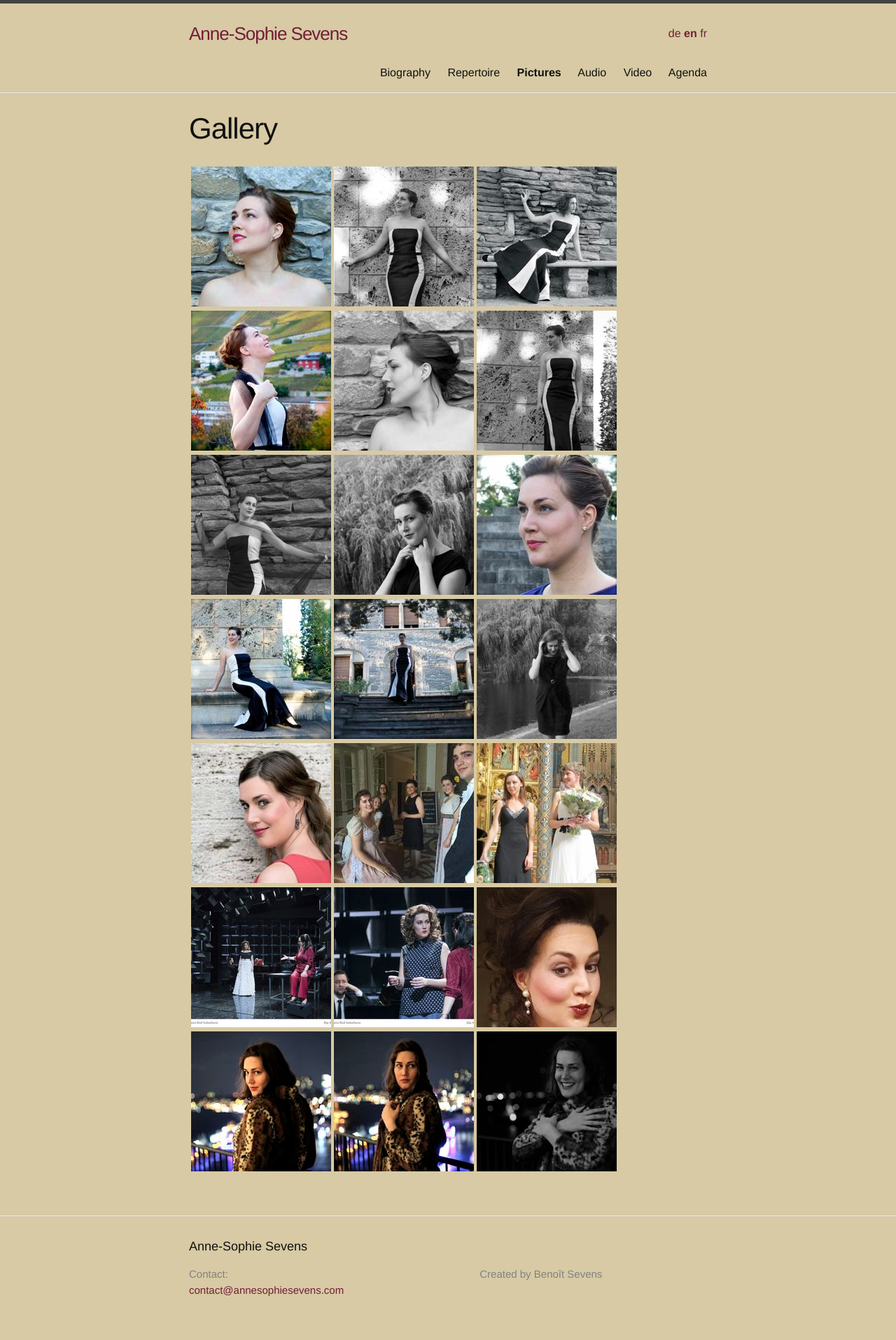
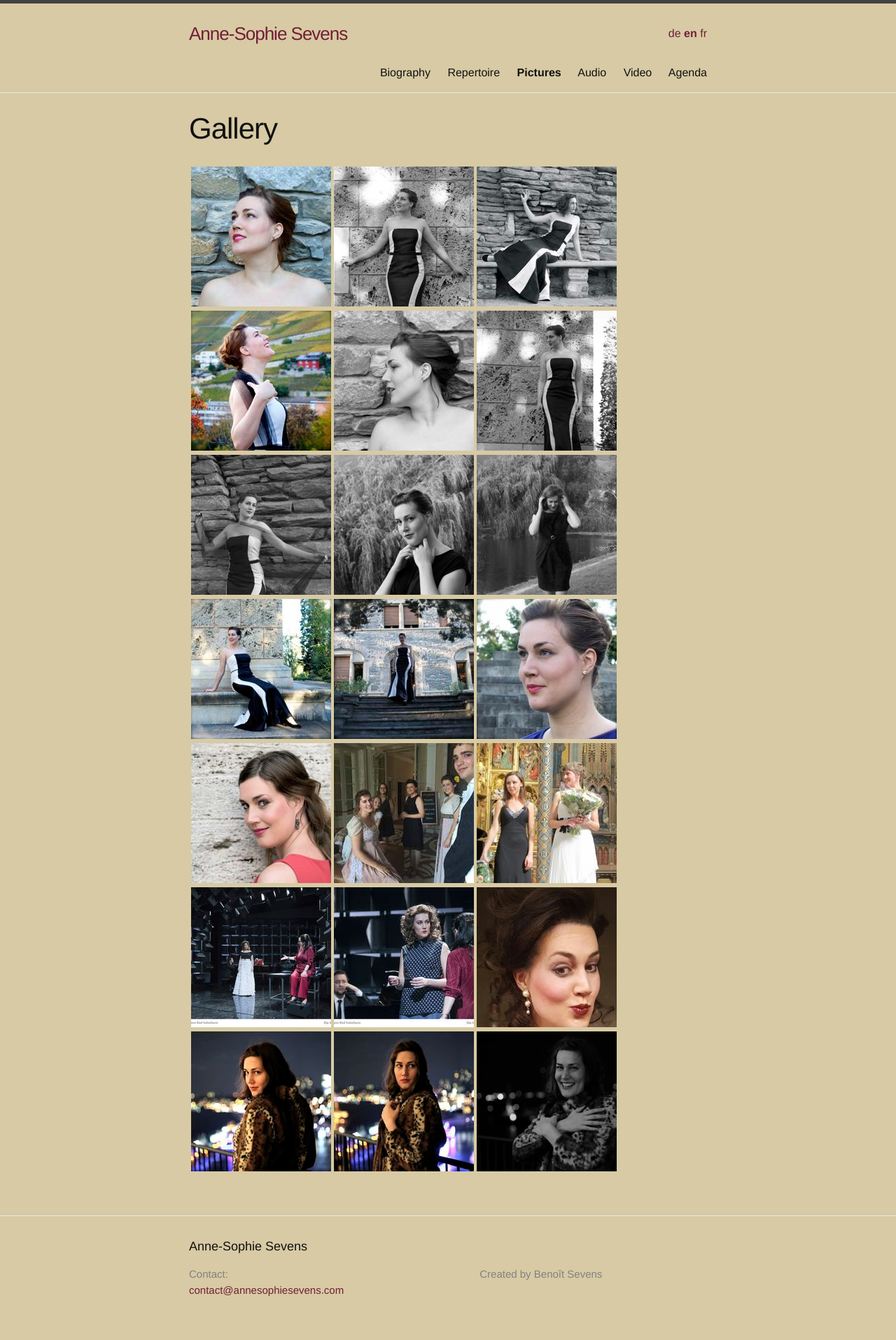
Before and after one commit to annesophie-sevens/annesophie-sevens.github.io, a Jekyll site: the page built from pictures-en.md, in a window 1280 px wide. Shown: the whole page at 70% size. Built offline with Jekyll 4.4.1, drawn with Linux system fonts in a browser that asks for light colours.

Commit message:
Update pictures-en.md

```diff
--- a/pictures-en.md
+++ b/pictures-en.md
@@ -9,9 +9,9 @@
 
 | <a href="/assets/a4.jpg"> ![]({{ site.baseurl }}/assets/a4-thumbnail.jpg) </a> | <a href="/assets/a2.jpg"> ![]({{ site.baseurl }}/assets/a2-thumbnail.jpg) </a> | <a href="/assets/a1.jpg">![]({{ site.baseurl }}/assets/a1-thumbnail.jpg) </a> |
 
-| <a href="/assets/a5.jpg">  ![]({{ site.baseurl }}/assets/a5-thumbnail.jpg) </a> | <a href="/assets/a11.jpg"> ![]({{ site.baseurl }}/assets/a11-thumbnail.jpg) </a> | <a href="/assets/a9.jpg"> ![]({{ site.baseurl }}/assets/a9-thumbnail.jpg) </a>|
+| <a href="/assets/a5.jpg">  ![]({{ site.baseurl }}/assets/a5-thumbnail.jpg) </a> | <a href="/assets/a11.jpg"> ![]({{ site.baseurl }}/assets/a11-thumbnail.jpg) </a> | <a href="/assets/a13.jpg"> ![]({{ site.baseurl }}/assets/a13-thumbnail.jpg) </a>|
 
-|  <a href="/assets/a12.jpg">  ![]({{ site.baseurl }}/assets/a12-thumbnail.jpg) </a> | <a href="/assets/a7.jpg"> ![]({{ site.baseurl }}/assets/a7-thumbnail.jpg) </a>|<a href="/assets/a13.jpg"> ![]({{ site.baseurl }}/assets/a13-thumbnail.jpg) </a>|
+|  <a href="/assets/a12.jpg">  ![]({{ site.baseurl }}/assets/a12-thumbnail.jpg) </a> | <a href="/assets/a7.jpg"> ![]({{ site.baseurl }}/assets/a7-thumbnail.jpg) </a>|<a href="/assets/a9.jpg"> ![]({{ site.baseurl }}/assets/a9-thumbnail.jpg) </a>|
 
 | <a href="/assets/muurfoto.jpg"> ![]({{ site.baseurl }}/assets/muurfoto_thumbnail.jpg) </a> | <a href="/assets/107.jpg"> ![]({{ site.baseurl }}/assets/107-thumbnail.jpg) </a> | <a href="/assets/101.jpg">![]({{ site.baseurl }}/assets/101-thumbnail.jpg) </a> |
 
```
